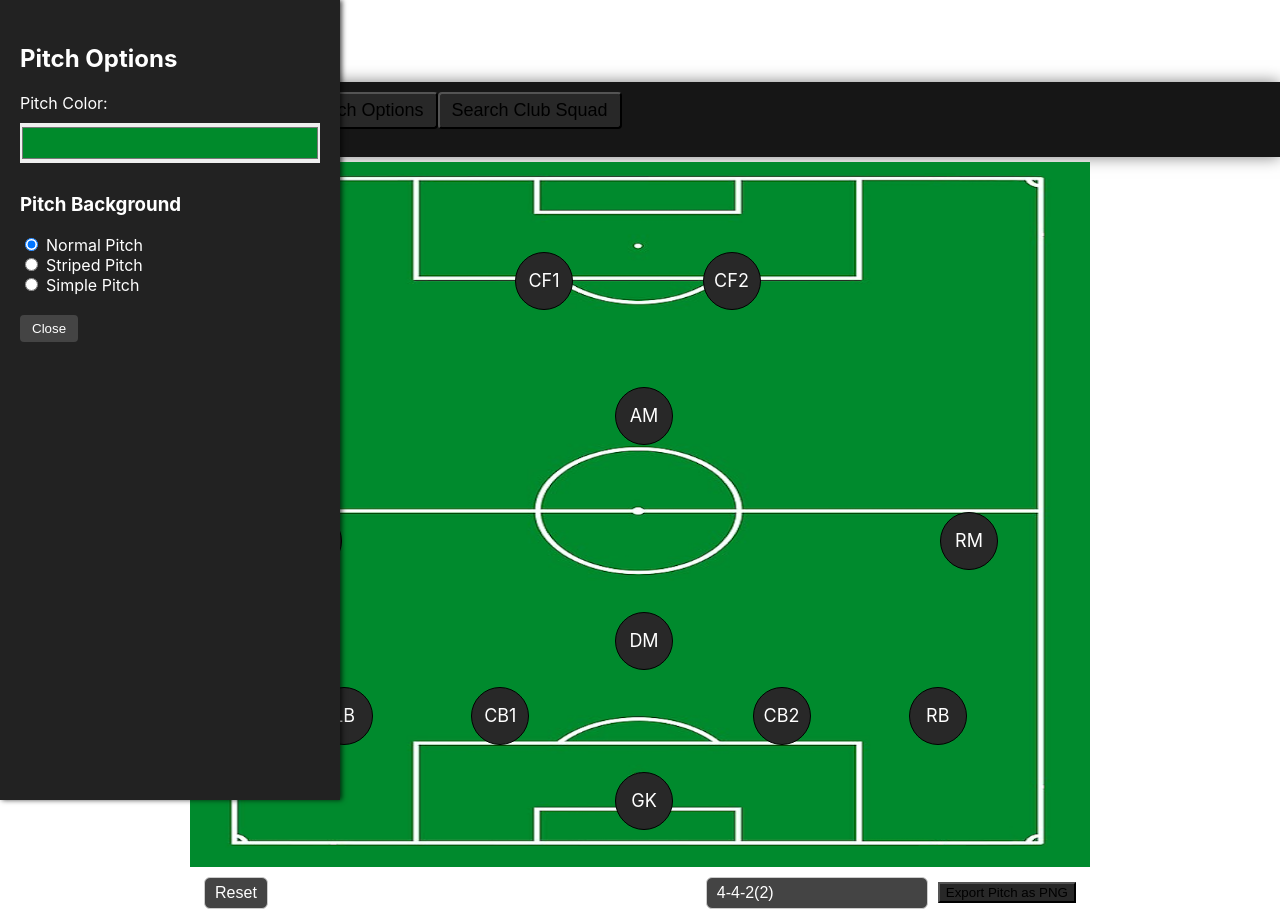
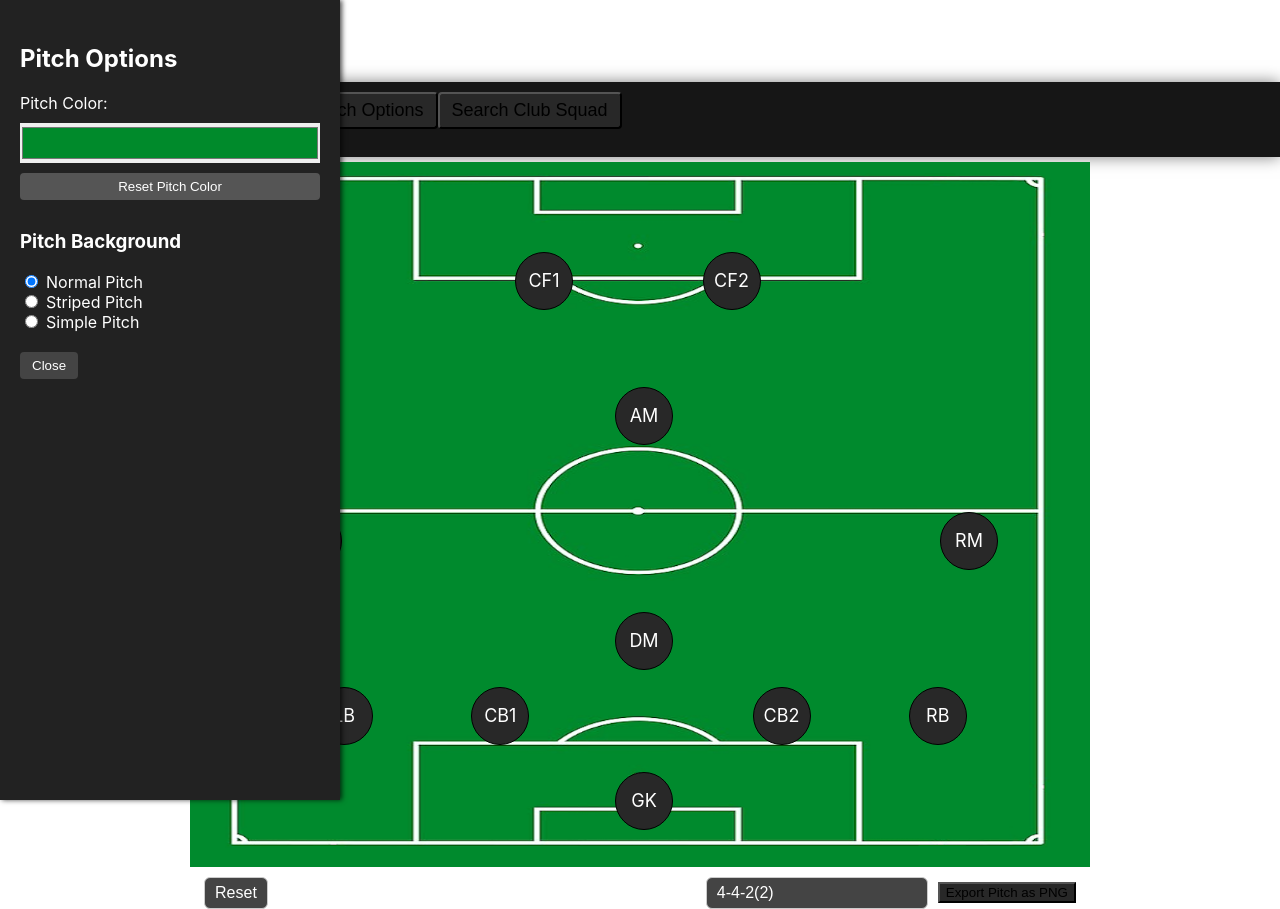
Before and after one commit to NyanZak/FootballLineupBuilder, a React (Create React App) app: page / in a window 1280 px wide. Both pictures are taken after a click on the button "Show Pitch Options". Built offline with nearby package versions, Linux system fonts and the light colour scheme.

Commit message:
Reset pitch hue button

```diff
--- a/src/App.js
+++ b/src/App.js
@@ -141,6 +141,22 @@ function App() {
   onChange={(e) => setPitchHue(e.target.value)}
   style={{ width: "100%", height: "40px", padding: "0", border: "none", cursor: "pointer" }}
 />
+<button
+  style={{
+    marginTop: "10px",
+    padding: "6px 12px",
+    backgroundColor: "#555",
+    border: "none",
+    color: "white",
+    cursor: "pointer",
+    borderRadius: "4px",
+    width: "100%",
+  }}
+  onClick={() => setPitchHue("#008A2B")}
+>
+  Reset Pitch Color
+</button>
+
 
 <h3 style={{ marginTop: "30px" }}>Pitch Background</h3>
 <div style={{ marginTop: "10px" }}>
```
